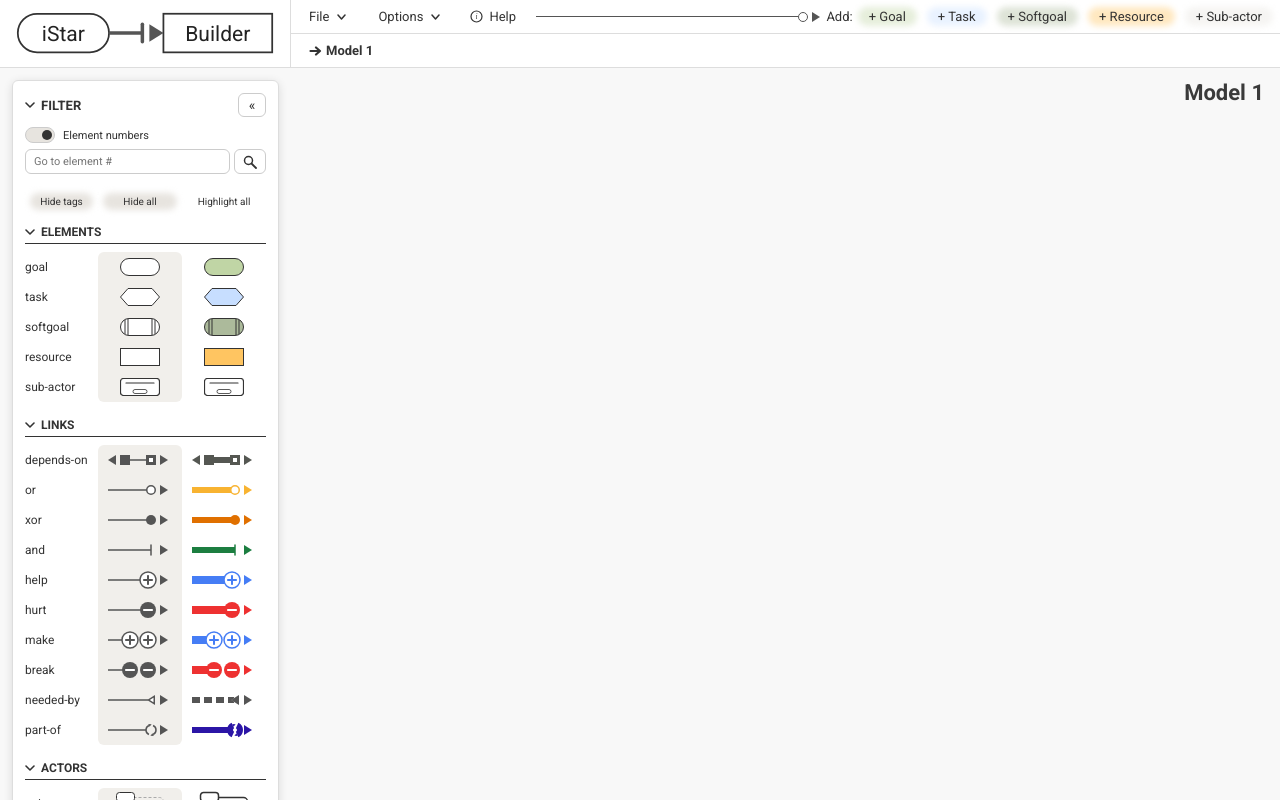
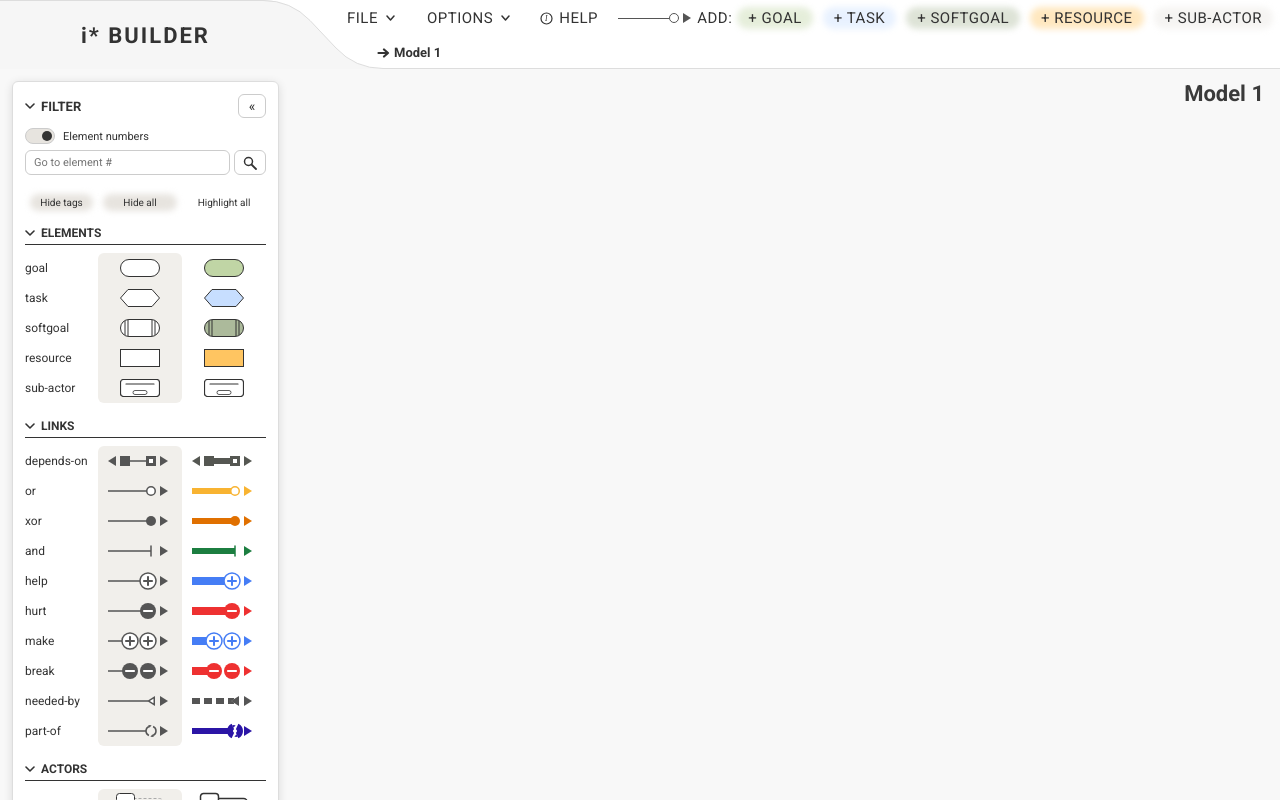
Before and after one commit to HansCastorpus/iStar-Prototype, a React (Vite) app in the folder iStar Prototype/: page / in a window 1280 px wide. Built offline with nearby package versions, Linux system fonts and the light colour scheme.

Commit message:
UI UPDATE

```diff
--- a/iStar Prototype/src/App.jsx
+++ b/iStar Prototype/src/App.jsx
@@ -1,10 +1,36 @@
 import { useEffect, useState } from 'react'
 import Canvas from './components/Canvas.jsx'
-import Toolbar, { Logo } from './components/Toolbar.jsx'
+import Toolbar from './components/Toolbar.jsx'
 import FilterPanel from './components/FilterPanel.jsx'
 import TabBar from './components/TabBar.jsx'
 import WorkTitle from './components/WorkTitle.jsx'
 import useStore from './store/useStore.js'
+
+// The logo container and the toolbar / tab bar to its right are separated by a diagonal: it leaves the logo
+// container's top-right corner and runs down and to the right, so the tabs (lower) start further right than the
+// File button (higher). The tab container uses the diagonal as its left edge, and its bottom-left corner is a curve:
+// the diagonal bends into the header's bottom line, FILLET px before and after the corner.
+const CURVE_W = 64          // how far right the diagonal travels from top to bottom
+const TOOLBAR_INSET = 38    // where the toolbar's content starts, clear of the curve at its height
+const TABS_INSET = CURVE_W + 4
+const FILLET = 28
+
+// Path of the separator in a box of the header's height. The diagonal has a curve at each end, mirror images of each
+// other (the top one is the bottom one turned half a turn): at the top it comes in along the top edge from the left, at the
+// bottom it leaves along the bottom line to the right. Each is a quadratic curve whose control point is the diagonal's corner.
+function separatorGeometry(h) {
+  const len = Math.hypot(CURVE_W, h), ux = CURVE_W / len, uy = h / len
+  const y = h - 0.5
+  const top = `M${-FILLET},0.5 Q0,0.5 ${ux * FILLET},${uy * FILLET}`
+  const bottom = `L${CURVE_W - ux * FILLET},${y - uy * FILLET} Q${CURVE_W},${y} ${CURVE_W + FILLET},${y}`
+  return {
+    line: `${top} ${bottom}`,
+    // Logo area: left of the line (closed along the bottom and the left edge)
+    logo: `${top} ${bottom} L${CURVE_W + FILLET},${h} L${-FILLET},${h} Z`,
+    // The corner the top curve cuts off the logo area: it belongs to the toolbar side
+    cutoff: `M${-FILLET},0 Q0,0.5 ${ux * FILLET},${uy * FILLET} L0,0 Z`,
+  }
+}
 
 export default function App() {
   const darkMode = useStore(s => s.darkMode)
@@ -13,6 +39,14 @@ export default function App() {
   const filterCollapsed = useStore(s => s.filterCollapsed)
 
   // The logo keeps the width it had over the open filter panel, so it stays visible when that collapses
+  const [headerEl, setHeaderEl] = useState(null)
+  const [headerH, setHeaderH] = useState(0)
+  useEffect(() => {
+    if (!headerEl) return
+    const ro = new ResizeObserver(() => setHeaderH(headerEl.offsetHeight))
+    ro.observe(headerEl)
+    return () => ro.disconnect()
+  }, [headerEl])
   const [logoWidth, setLogoWidth] = useState(300)
   useEffect(() => { if (!filterCollapsed && filterPanelRight) setLogoWidth(filterPanelRight) }, [filterCollapsed, filterPanelRight])
 
@@ -45,19 +79,36 @@ export default function App() {
     <div style={{ display: 'flex', flexDirection: 'column', width: '100%', height: '100%' }}>
       {/* Header: the logo has one container over the filter panel, spanning both rows; the toolbar and
           tab bar stack to its right */}
-      <div style={{ display: 'flex', flexShrink: 0 }}>
+      <div ref={setHeaderEl} style={{ display: 'flex', flexShrink: 0, position: 'relative' }}>
         <div style={{
           width: filterCollapsed ? logoWidth : filterPanelRight ?? 300, flexShrink: 0, boxSizing: 'border-box',
           display: 'flex', alignItems: 'center', justifyContent: 'center',
-          padding: '8px 16px', background: 'var(--bg-header)',
-          borderRight: '1px solid var(--border)', borderBottom: '1px solid var(--border)',
+          padding: '8px 16px', background: 'var(--bg-logo)',
+          borderTop: '1px solid var(--border)',  // runs into the diagonal's top curve
         }}>
-          <Logo />
+          {/* Placeholder until there is a new logo (the previous one is still exported as Logo from Toolbar.jsx) */}
+          <span style={{ fontSize: 22, fontWeight: 700, letterSpacing: 2, color: 'var(--text-1)', whiteSpace: 'nowrap', userSelect: 'none' }}>i* BUILDER</span>
         </div>
         <div style={{ flex: 1, minWidth: 0, display: 'flex', flexDirection: 'column' }}>
-          <Toolbar />
-          <TabBar />
+          <Toolbar inset={TOOLBAR_INSET} />
+          {/* The header's bottom line starts where the curve ends: nothing under the logo area */}
+          <div style={{ position: 'relative' }}>
+            <TabBar inset={TABS_INSET} />
+            <div aria-hidden style={{ position: 'absolute', bottom: 0, right: 0, left: CURVE_W + FILLET, height: 1, background: 'var(--border)' }} />
+          </div>
         </div>
+        {/* The separator: from the logo container's top-right corner down to the header's bottom line */}
+        {headerH > 0 && (
+          <svg aria-hidden width={CURVE_W + FILLET} height={headerH} style={{
+            position: 'absolute', top: 0, overflow: 'visible', pointerEvents: 'none', zIndex: 2,
+            left: filterCollapsed ? logoWidth : filterPanelRight ?? 300,
+          }}>
+            {/* Everything left of the diagonal (and the corner the curve cuts off) is the logo area */}
+            <path d={separatorGeometry(headerH).logo} fill="var(--bg-logo)" stroke="none" />
+            <path d={separatorGeometry(headerH).cutoff} fill="var(--bg-header)" stroke="none" />
+            <path d={separatorGeometry(headerH).line} fill="none" stroke="var(--border)" strokeWidth="1" />
+          </svg>
+        )}
       </div>
       <div style={{ flex: 1, display: 'flex', overflow: 'hidden', position: 'relative' }}>
         <FilterPanel />
--- a/iStar Prototype/src/components/TabBar.jsx
+++ b/iStar Prototype/src/components/TabBar.jsx
@@ -89,12 +89,12 @@ function Path() {
 }
 
 
-export default function TabBar() {
+export default function TabBar({ inset = 0 }) {
   return (
     <div style={{
       display: 'flex', alignItems: 'center', justifyContent: 'space-between', gap: 12,
-      background: 'var(--bg-header)', borderBottom: '1px solid var(--border)',
-      padding: 2, flexShrink: 0,
+      background: 'var(--bg-header)',
+      padding: 2, paddingLeft: 2 + inset, flexShrink: 0,
     }}>
       {/* tabs start at the left of the bar and use the width available */}
       <div style={{ minWidth: 0, display: 'flex' }}>
--- a/iStar Prototype/src/components/Toolbar.jsx
+++ b/iStar Prototype/src/components/Toolbar.jsx
@@ -263,7 +263,7 @@ function Menu({ label, active = false, align = 'left', width = 220, children })
         aria-haspopup="menu" aria-expanded={open}
         className="tbtn" data-on={active || open}
         style={{
-          padding: '5px 14px', cursor: 'pointer', fontSize: 13, fontFamily: 'Roboto, sans-serif',
+          padding: '5px 14px', cursor: 'pointer', fontSize: 15, textTransform: 'uppercase', letterSpacing: 0.5, fontFamily: 'Roboto, sans-serif',
           display: 'flex', alignItems: 'center', gap: 8,
           whiteSpace: 'nowrap',
         }}
@@ -315,7 +315,7 @@ const MenuLabel = ({ children }) => (
 const Hint = ({ children }) => <span style={{ marginLeft: 'auto', paddingLeft: 12, fontSize: 11, color: 'var(--text-2)' }}>{children}</span>
 const MenuDivider = () => <div style={{ height: 4 }} />
 
-export default function Toolbar() {
+export default function Toolbar({ inset = 0 }) {
   const { mode, setMode, exportDiagram, exportForAnalysis, exportForSpreadsheet, importEdits, importSpreadsheet, importDiagram, clearDiagram, exportAsImage, darkMode, toggleDarkMode } = useStore()
   const lang = useStore(s => s.lang)
   const setLang = useStore(s => s.setLang)
@@ -419,8 +419,7 @@ export default function Toolbar() {
       display: 'flex',
       alignItems: 'center',
       gap: 0,
-      padding: 2,
-      borderBottom: '1px solid var(--border)',
+      padding: 2, paddingLeft: 2 + inset,
       background: 'var(--bg-header)',
       flexShrink: 0,
     }}>
@@ -496,7 +495,7 @@ export default function Toolbar() {
               alignItems: 'center',
               justifyContent: 'center',
               gap: 6,
-              fontSize: 13,
+              fontSize: 15, textTransform: 'uppercase', letterSpacing: 0.5,
               fontFamily: 'Roboto, sans-serif',
               whiteSpace: 'nowrap',
             }}
@@ -557,7 +556,7 @@ export default function Toolbar() {
         <OrConnector space={6} />
 
         {/* Select is the default mode (no button): an add button is armed until used, or clicked again */}
-        <span style={{ marginLeft: 'auto', fontSize: 13, fontFamily: 'Roboto, sans-serif', color: 'var(--text-1)', whiteSpace: 'nowrap' }}>
+        <span style={{ marginLeft: 'auto', fontSize: 15, textTransform: 'uppercase', letterSpacing: 0.5, fontFamily: 'Roboto, sans-serif', color: 'var(--text-1)', whiteSpace: 'nowrap' }}>
           {t('toolbar.add')}
         </span>
         {MODES.filter(m => m.id !== 'select').map(({ id, label }) => (
@@ -569,7 +568,7 @@ export default function Toolbar() {
               '--btn-glow': id === 'add-subactor' ? undefined : `var(--hl-${id.replace('add-', '')})`,  // the element's own colour, as in the filter panel (sub-actor's is white: it keeps the default)
               padding: '5px 14px',
               cursor: 'pointer',
-              fontSize: 13,
+              fontSize: 15, textTransform: 'uppercase', letterSpacing: 0.5,
               fontFamily: 'Roboto, sans-serif',
               whiteSpace: 'nowrap',
             }}
--- a/iStar Prototype/src/index.css
+++ b/iStar Prototype/src/index.css
@@ -15,6 +15,7 @@ button:hover:not(:disabled) {
   --bg-panel:   #fafafa;
   --bg-header:  #ffffff;
   --bg-popup:   #ffffff;
+  --bg-logo:    #f6f6f6;   /* logo area: everything left of the header's diagonal */
   --radius:     6px;   /* slight corner rounding on the interface's rectangles */
   --text-1:     #333;
   --text-2:     #999;
@@ -80,6 +81,7 @@ button:hover:not(:disabled) {
   --bg-canvas:  #1a1a1a;
   --bg-panel:   #212121;
   --bg-header:  #262626;
+  --bg-logo:    #1f1f1f;
   --bg-popup:   #2a2a2a;
   --text-1:     #ddd;
   --text-2:     #777;
```
